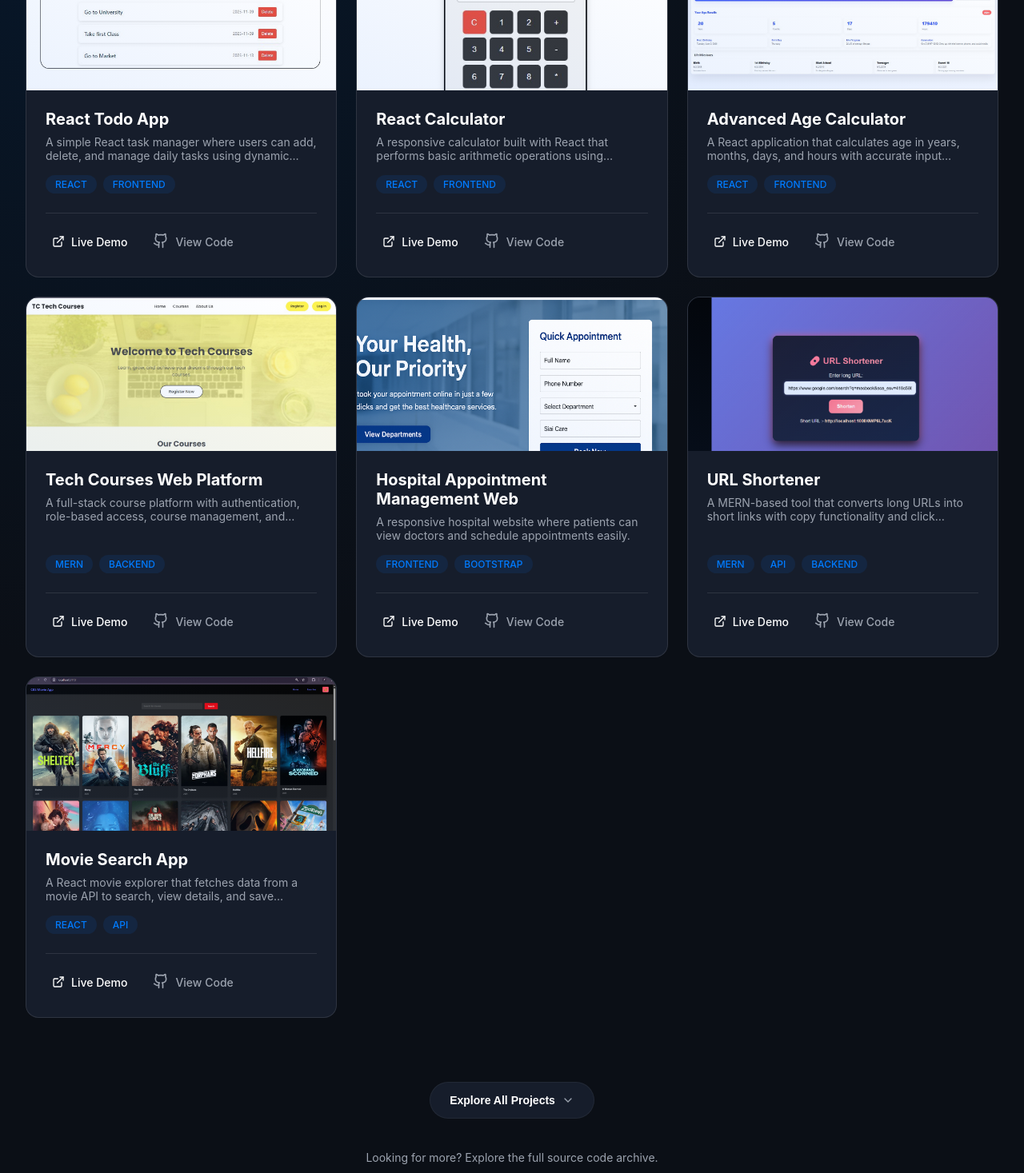
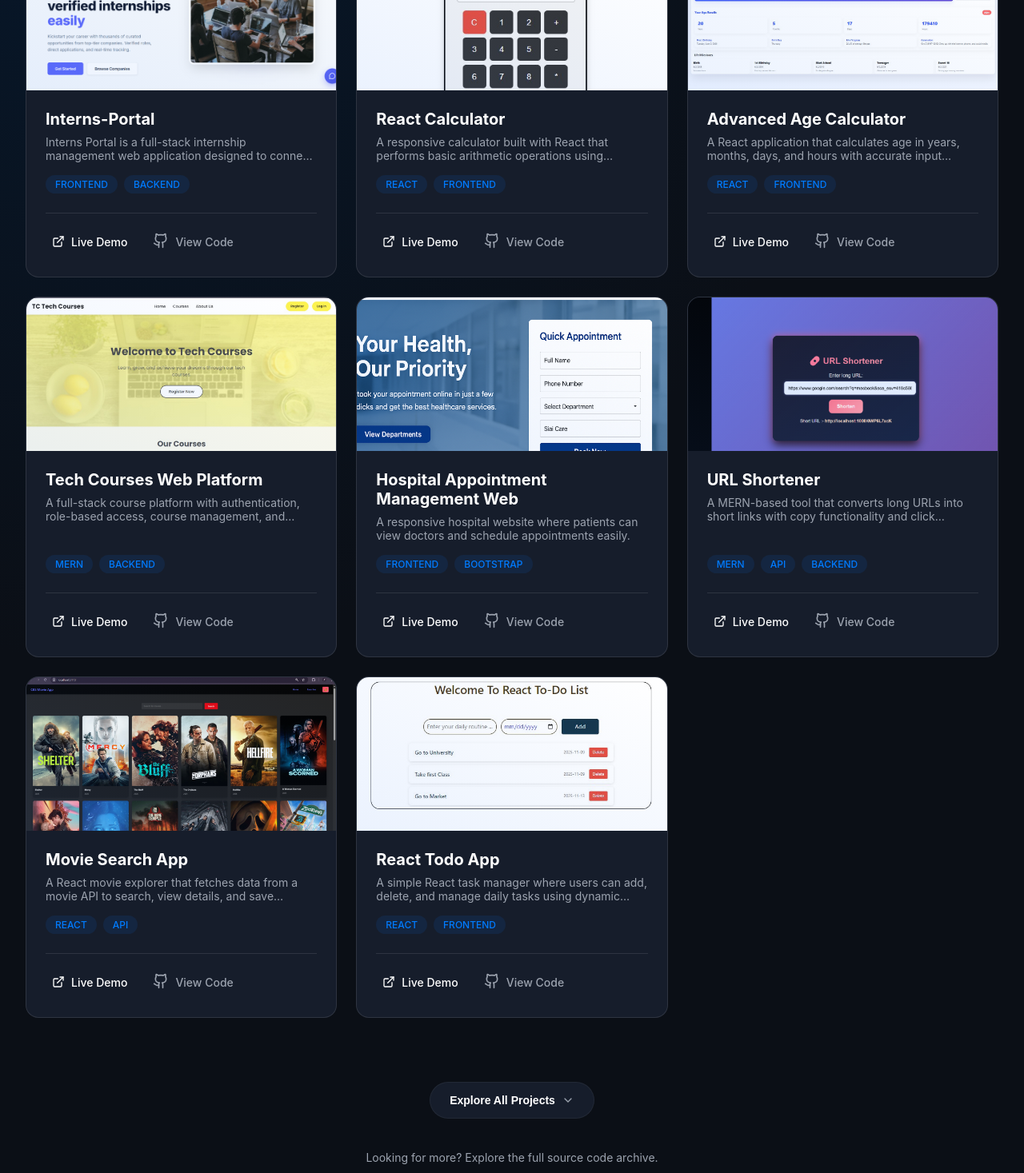
Before and after one commit to shakirwaheed037/Portfolio, a React (Vite) app in the folder frontend/: page /projects in a window 1280 px wide. Shown: the part 640-2107 px from the top of the page at 80% size. Built offline with nearby package versions, Linux system fonts and the light colour scheme.

Commit message:
add project

```diff
--- a/frontend/src/pages/Projects.jsx
+++ b/frontend/src/pages/Projects.jsx
@@ -3,6 +3,7 @@ import ProjectCard from '../components/ProjectCard';
 import reacttodoapp from "../assets/projects/reacttodoapp.jpg";
 import reactcalculater from "../assets/projects/reactcalculater.jpg";
 import agecalculater from "../assets/projects/agecalculater.jpg";
+import fyp from "../assets/projects/fyp.png";
 import Techcourses from "../assets/projects/Techcourses.jpg";
 import hostpital from "../assets/projects/hostpital.png";
 import urlshortener from "../assets/projects/urlshortener.png";
@@ -10,22 +11,26 @@ import movieapp from "../assets/projects/movieapp.png";
 import { Search, ExternalLink, Github, ChevronDown, Server, Layout, GitMerge, MessageSquare, Activity, Workflow, CheckSquare, Calculator, Clock, Link, Film } from 'lucide-react';
 import AnimatedSection from '../components/AnimatedSection';
 import Magnetic from '../components/Magnetic';
+
 import '../styles/Projects.css';
 
 const Projects = () => {
     const [filter, setFilter] = useState('All');
 
     const projects = [
-        {
+
+          {
             id: 1,
-            title: "React Todo App",
-            description: "A simple React task manager where users can add, delete, and manage daily tasks using dynamic state updates.",
-            badges: ["REACT", "FRONTEND"],
-            footerText: "React.js",
+            title: "Interns-Portal",
+            description: "Interns Portal is a full-stack internship management web application designed to connect students, companies, and administrators on a single platform. It allows students to apply for internships, companies to post opportunities, and admins to manage the entire system efficiently.",
+            badges: ["FRONTEND", "BACKEND"],
+            footerText: "MERN Stack",
             footerIcon: CheckSquare,
             iconColor: "text-blue-500",
-            image: reacttodoapp,
-            githubUrl: "https://github.com/shakirwaheed037/Todo-app-with-react.js"
+            image: fyp,
+            githubUrl: "https://github.com/shakirwaheed037/interns.git",
+            liveUrl: "https://interns-manag.vercel.app/"
+
         },
         {
             id: 2,
@@ -92,6 +97,17 @@ const Projects = () => {
             iconColor: "text-emerald-500",
             image: movieapp,
             githubUrl: "https://github.com/shakirwaheed037/Movie-App"
+        },
+          {
+            id: 8,
+            title: "React Todo App",
+            description: "A simple React task manager where users can add, delete, and manage daily tasks using dynamic state updates.",
+            badges: ["REACT", "FRONTEND"],
+            footerText: "React.js",
+            footerIcon: CheckSquare,
+            iconColor: "text-blue-500",
+            image: reacttodoapp,
+            githubUrl: "https://github.com/shakirwaheed037/Todo-app-with-react.js"
         }
     ];
 
```
Also changed, not shown: frontend/src/assets/projects/fyp.png (added).
